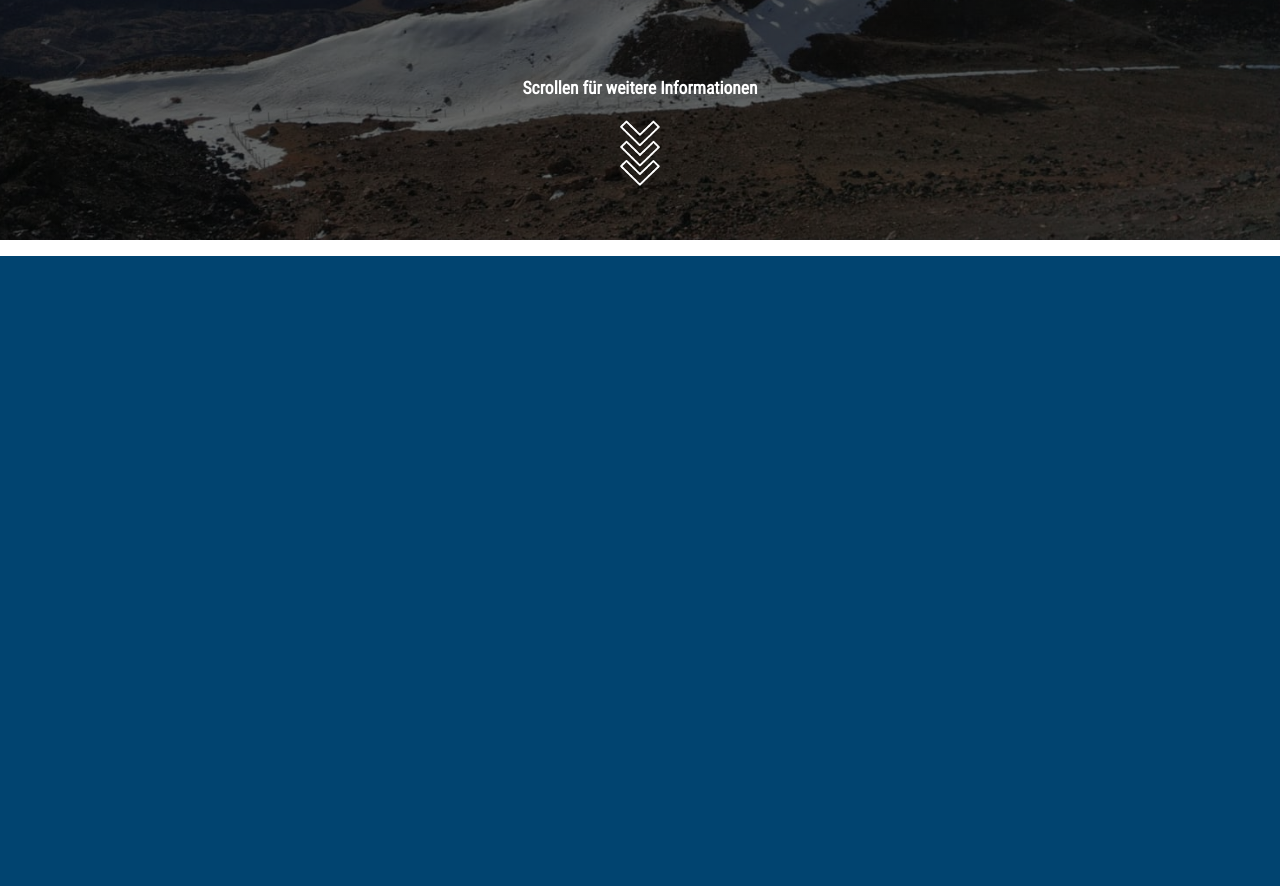
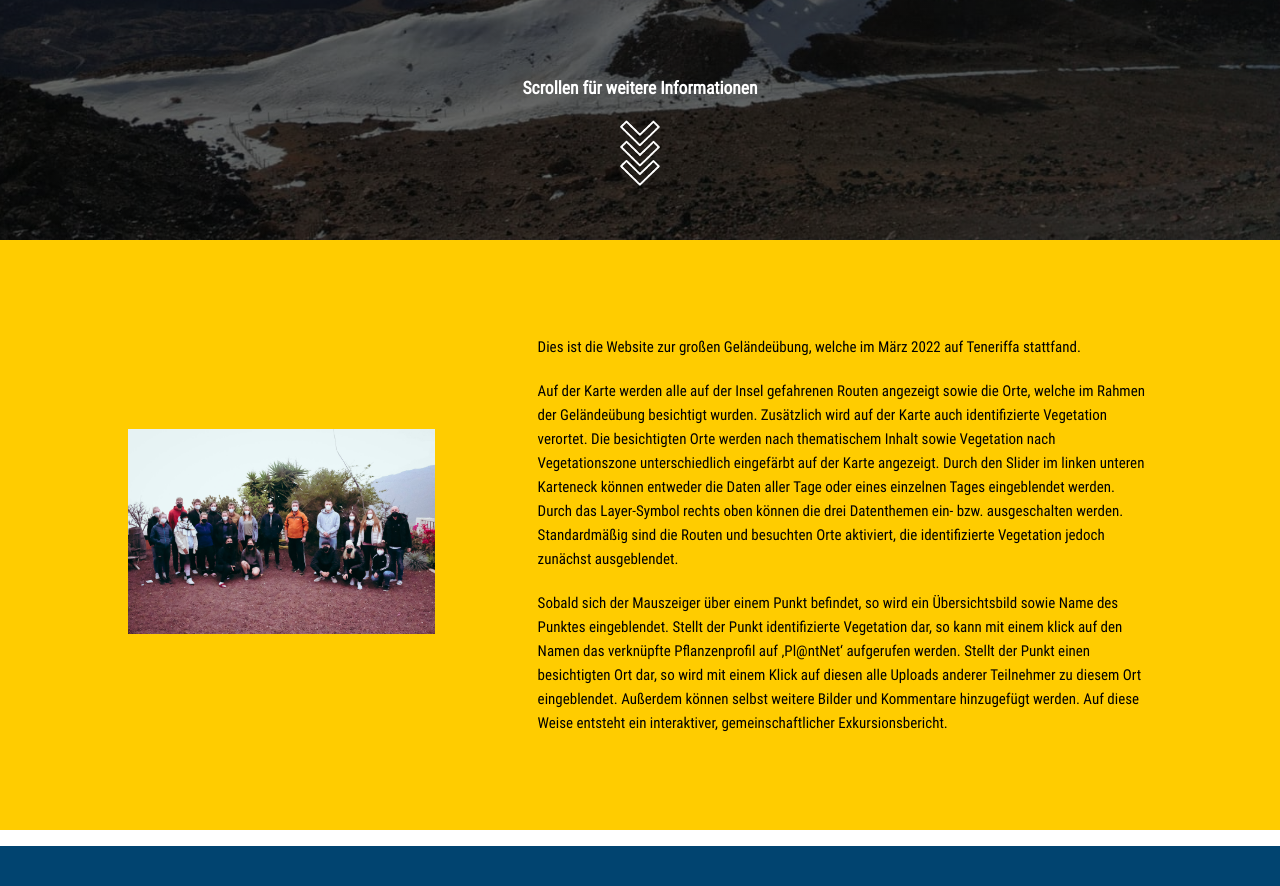
Before and after one commit to ElJocho/tenerife_wiki, a Flask app: page / in a window 1280 px wide. Shown: the part 604-1490 px from the top of the page. Before the commit the page ends 860 px from the top, so only its background shows below. Run offline with Flask 2, Linux system fonts and the light colour scheme; parts of the project's set-up code (start-up, migrations or seed data) failed here and were passed over; some libraries are stand-ins or nearby versions.

Commit message:
added more info on main page

```diff
--- a/web_master/website/templates/landing_page.html
+++ b/web_master/website/templates/landing_page.html
@@ -24,4 +24,40 @@ content %}
   </h3>
   <div class="arrows-down"></div>
 </div>
+<div class="section yellow">
+  <div class="flex-row" style="width: 80%">
+    <div class="one_thirds">
+      <img class="img-crop" src="../static/images/group_photo.jpg" />
+    </div>
+    <div class="two_thirds">
+      <p style="margin: 20px 0">
+        Dies ist die Website zur großen Geländeübung, welche im März 2022 auf
+        Teneriffa stattfand.
+      </p>
+      <p style="margin: 20px 0">
+        Auf der Karte werden alle auf der Insel gefahrenen Routen angezeigt
+        sowie die Orte, welche im Rahmen der Geländeübung besichtigt wurden.
+        Zusätzlich wird auf der Karte auch identifizierte Vegetation verortet.
+        Die besichtigten Orte werden nach thematischem Inhalt sowie Vegetation
+        nach Vegetationszone unterschiedlich eingefärbt auf der Karte angezeigt.
+        Durch den Slider im linken unteren Karteneck können entweder die Daten
+        aller Tage oder eines einzelnen Tages eingeblendet werden. Durch das
+        Layer-Symbol rechts oben können die drei Datenthemen ein- bzw.
+        ausgeschalten werden. Standardmäßig sind die Routen und besuchten Orte
+        aktiviert, die identifizierte Vegetation jedoch zunächst ausgeblendet.
+      </p>
+      <p style="margin: 20px 0">
+        Sobald sich der Mauszeiger über einem Punkt befindet, so wird ein
+        Übersichtsbild sowie Name des Punktes eingeblendet. Stellt der Punkt
+        identifizierte Vegetation dar, so kann mit einem klick auf den Namen das
+        verknüpfte Pflanzenprofil auf ‚Pl@ntNet‘ aufgerufen werden. Stellt der
+        Punkt einen besichtigten Ort dar, so wird mit einem Klick auf diesen
+        alle Uploads anderer Teilnehmer zu diesem Ort eingeblendet. Außerdem
+        können selbst weitere Bilder und Kommentare hinzugefügt werden. Auf
+        diese Weise entsteht ein interaktiver, gemeinschaftlicher
+        Exkursionsbericht.
+      </p>
+    </div>
+  </div>
+</div>
 {% endblock %}
```
Also changed, not shown: web_master/website/static/images/group_photo.jpg (added).
